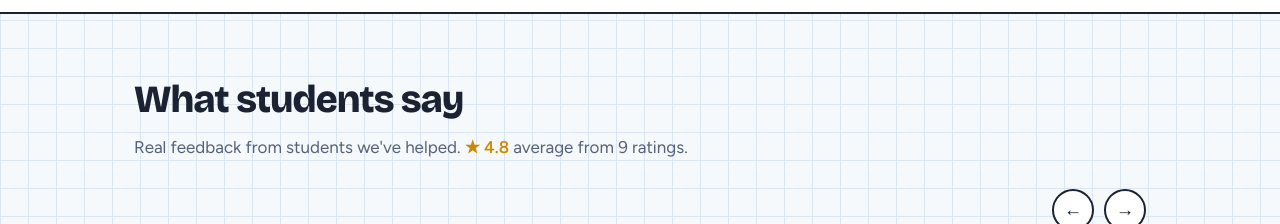
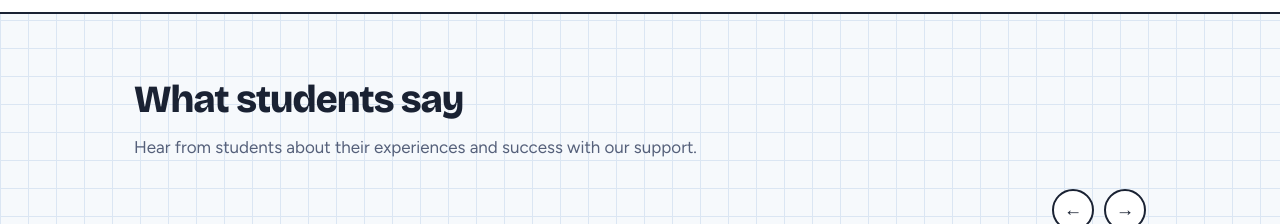
Before and after one commit to zukhraf99/assignmentassist, a Next.js app: page / in a window 1280 px wide. Shown: the part 2780-3004 px from the top of the page. Built offline with nearby package versions, Linux system fonts and the light colour scheme; no server answers.

Commit message:
Update ReviewsSection.js

```diff
--- a/app/components/ReviewsSection.js
+++ b/app/components/ReviewsSection.js
@@ -33,8 +33,7 @@ export default async function ReviewsSection() {
       <div className="wrap">
         <h2>What students say</h2>
         <p className="sub">
-          Real feedback from students we've helped.
-          {rated.length >= 3 && <> <b className="avg">★ {avg.toFixed(1)}</b> average from {rated.length} ratings.</>}
+          Hear from students about their experiences and success with our support.
         </p>
 
         {all.length > 0 ? (
```
